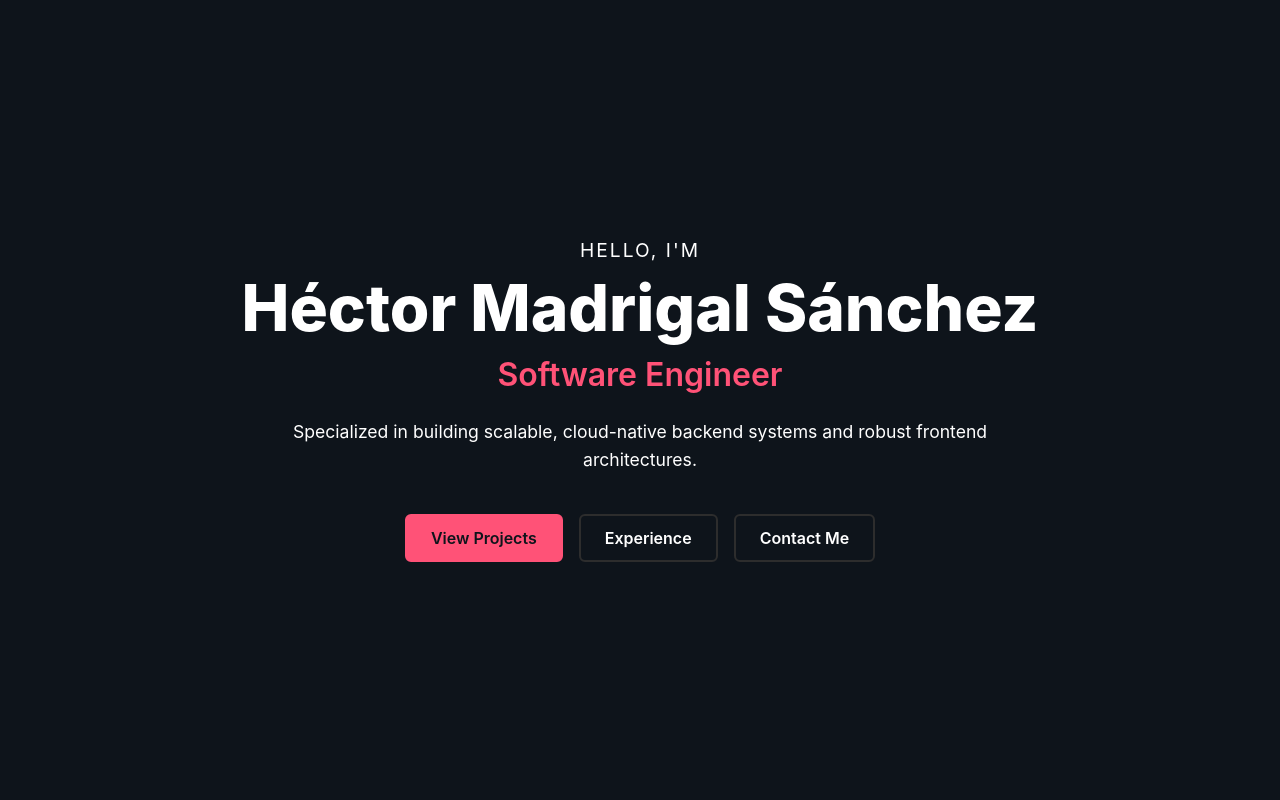
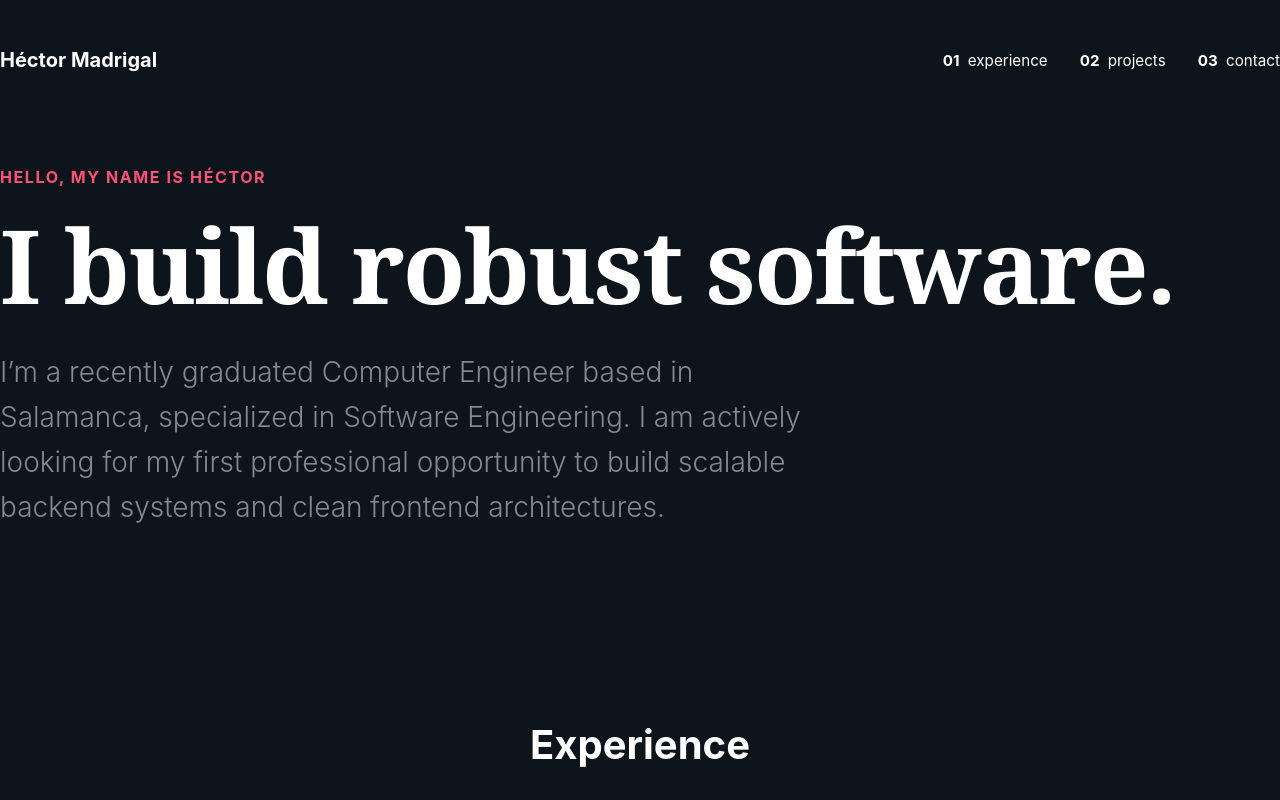
Before and after one commit to hectormadrisanch/portfolio-frontend, an Angular app in the folder portfolio-frontend/: page / in a window 1280 px wide. Shown: the top 800 px of the page. Built offline with nearby package versions, Linux system fonts and the light colour scheme.

Commit message:
feat(frontend): implement header navigation and update hero with authentic junior engineer copy

```diff
--- a/portfolio-frontend/src/app/app.component.html
+++ b/portfolio-frontend/src/app/app.component.html
@@ -1,6 +1,9 @@
+<div class="layout-container">
+  <app-header />
   <main>
     <app-hero />
     <app-experience />
     <app-projects />
     <router-outlet />
   </main>
+</div>
--- a/portfolio-frontend/src/app/app.component.ts
+++ b/portfolio-frontend/src/app/app.component.ts
@@ -3,11 +3,12 @@ import { RouterOutlet } from '@angular/router';
 import { HeroComponent } from './components/hero/hero.component';
 import { ExperienceComponent } from './components/experience/experience.component';
 import { ProjectsComponent } from './components/projects/projects.component';
+import { HeaderComponent } from './components/header/header.component';
 
 @Component({
   selector: 'app-root',
   standalone: true,
-  imports: [RouterOutlet, HeroComponent, ExperienceComponent, ProjectsComponent],
+  imports: [RouterOutlet, HeroComponent, ExperienceComponent, ProjectsComponent, HeaderComponent],
   templateUrl: './app.component.html',
   styleUrl: './app.component.scss'
 })
--- /dev/null
+++ b/portfolio-frontend/src/app/components/header/header.component.html
@@ -0,0 +1,19 @@
+<header class="header">
+  <div class="header__brand">
+    <span class="header__name">Héctor Madrigal</span>
+  </div>
+
+  <nav class="header__nav">
+    <ul class="header__list">
+      <li class="header__item">
+        <a href="#experience" class="header__link"><span class="header__number">01</span> experience</a>
+      </li>
+      <li class="header__item">
+        <a href="#projects" class="header__link"><span class="header__number">02</span> projects</a>
+      </li>
+      <li class="header__item">
+        <a href="#contact" class="header__link"><span class="header__number">03</span> contact</a>
+      </li>
+    </ul>
+  </nav>
+</header>
--- /dev/null
+++ b/portfolio-frontend/src/app/components/header/header.component.scss
@@ -0,0 +1,34 @@
+.header {
+  display: flex;
+  justify-content: space-between;
+  align-items: center;
+  padding: 3rem 0;
+
+  &__brand {
+    font-weight: 700;
+    font-size: 1.25rem;
+    color: var(--color-text);
+  }
+
+  &__list {
+    display: flex;
+    gap: 2rem;
+    list-style: none;
+  }
+
+  &__link {
+    text-decoration: none;
+    color: var(--color-text);
+    font-size: 0.95rem;
+    transition: color 0.3s ease;
+
+    &:hover {
+      color: var(--color-primary);
+    }
+  }
+
+  &__number {
+    font-weight: 700;
+    margin-right: 0.25rem;
+  }
+}
--- a/portfolio-frontend/src/app/components/hero/hero.component.html
+++ b/portfolio-frontend/src/app/components/hero/hero.component.html
@@ -1,15 +1,7 @@
-<section class="hero">
-  <div class="hero__content">
-    <span class="hero__greeting">Hello, I'm</span>
-    <h1 class="hero__name">Héctor Madrigal Sánchez</h1>
-    <h2 class="hero__role">Software Engineer</h2>
-    <p class="hero__description">
-      Specialized in building scalable, cloud-native backend systems and robust frontend architectures.
-    </p>
-    <div class="hero__actions">
-      <a href="#projects" class="button button--primary">View Projects</a>
-      <a href="#experience" class="button button--secondary">Experience</a>
-      <a href="#contact" class="button button--secondary">Contact Me</a>
-    </div>
-  </div>
+<section class="hero" id="hero">
+  <p class="hero__greeting">Hello, my name is Héctor</p>
+  <h1 class="hero__headline">I build robust software.</h1>
+  <p class="hero__description">
+    I’m a recently graduated Computer Engineer based in Salamanca, specialized in Software Engineering. I am actively looking for my first professional opportunity to build scalable backend systems and clean frontend architectures.
+  </p>
 </section>
--- a/portfolio-frontend/src/app/components/hero/hero.component.scss
+++ b/portfolio-frontend/src/app/components/hero/hero.component.scss
@@ -1,50 +1,35 @@
 .hero {
+  min-height: 65vh; /* Reducido porque el header ocupa espacio arriba */
   display: flex;
-  align-items: center;
+  flex-direction: column;
   justify-content: center;
-  min-height: 100vh;
-  padding: 2rem;
-  background-color: var(--color-bg-section);
-
-  &__content {
-    max-width: 800px;
-    text-align: center;
-  }
+  padding-bottom: 4rem;
 
   &__greeting {
-    display: block;
-    font-size: 1.2rem;
-    color: var(--color-text-light);
-    margin-bottom: 0.5rem;
+    color: var(--color-primary);
+    font-size: 1rem;
+    font-weight: 700;
+    letter-spacing: 0.1em;
     text-transform: uppercase;
-    letter-spacing: 2px;
-  }
-
-  &__name {
-    font-size: clamp(2.5rem, 5vw, 4rem);
-    font-weight: 800;
-    color: var(--color-text-main);
-    margin-bottom: 0.5rem;
-    line-height: 1.2;
-  }
-
-  &__role {
-    font-size: clamp(1.5rem, 3vw, 2rem);
-    font-weight: 600;
-    color: var(--color-primary);
     margin-bottom: 1.5rem;
   }
 
-  &__description {
-    font-size: 1.1rem;
-    color: var(--color-text-muted);
-    margin-bottom: 2.5rem;
-    line-height: 1.6;
+  &__headline {
+    font-family: var(--font-family-display);
+    font-size: clamp(3.5rem, 8vw, 6.5rem);
+    font-weight: 700;
+    line-height: 1.05;
+    color: var(--color-text);
+    margin-bottom: 2rem;
+    letter-spacing: -0.02em;
   }
 
-  &__actions {
-    display: flex;
-    gap: 1rem;
-    justify-content: center;
+  &__description {
+    font-family: var(--font-family-base);
+    font-size: clamp(1.25rem, 3vw, 1.75rem);
+    line-height: 1.6;
+    font-weight: 300;
+    color: var(--color-text-offset);
+    max-width: 850px;
   }
 }
```
Also changed, not shown: portfolio-frontend/src/app/components/header/header.component.ts (added, +12 -0 lines), 1 other file (tests, documents, lock files or other folders). Lines whose indentation alone changed are shown as unchanged.
